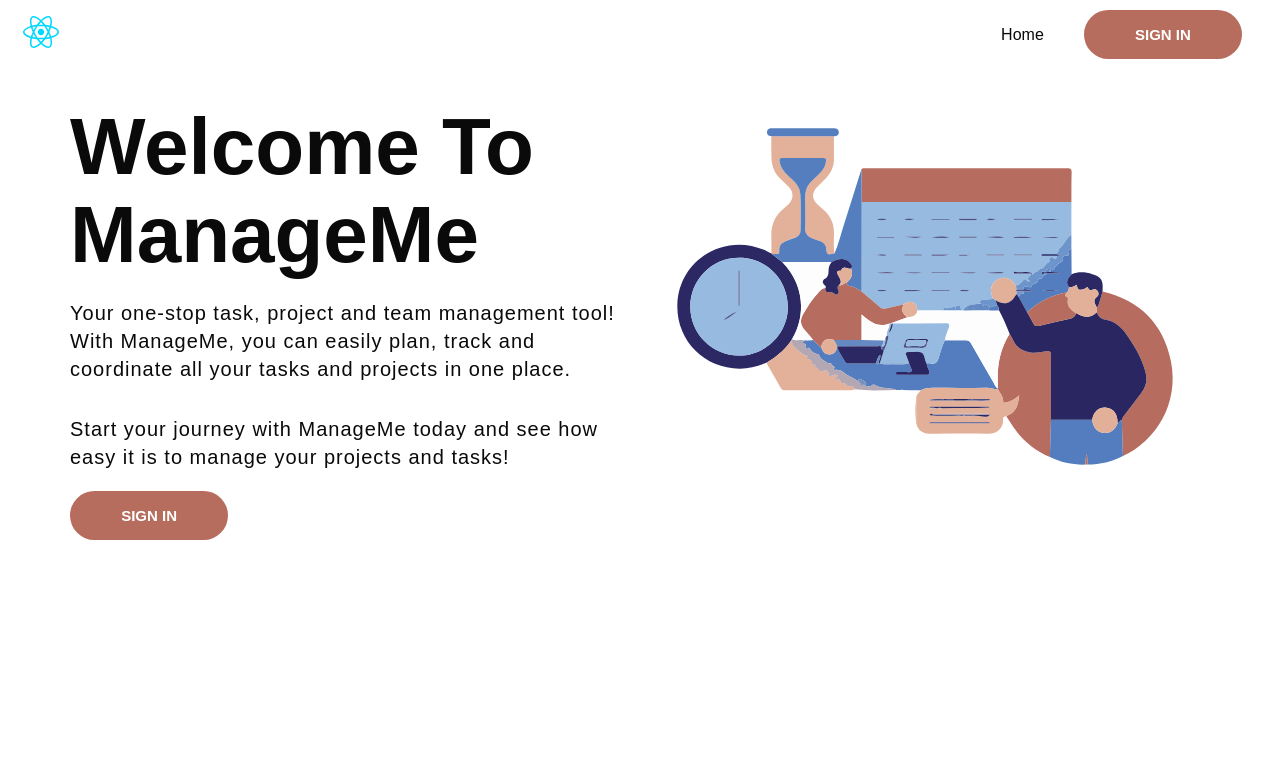
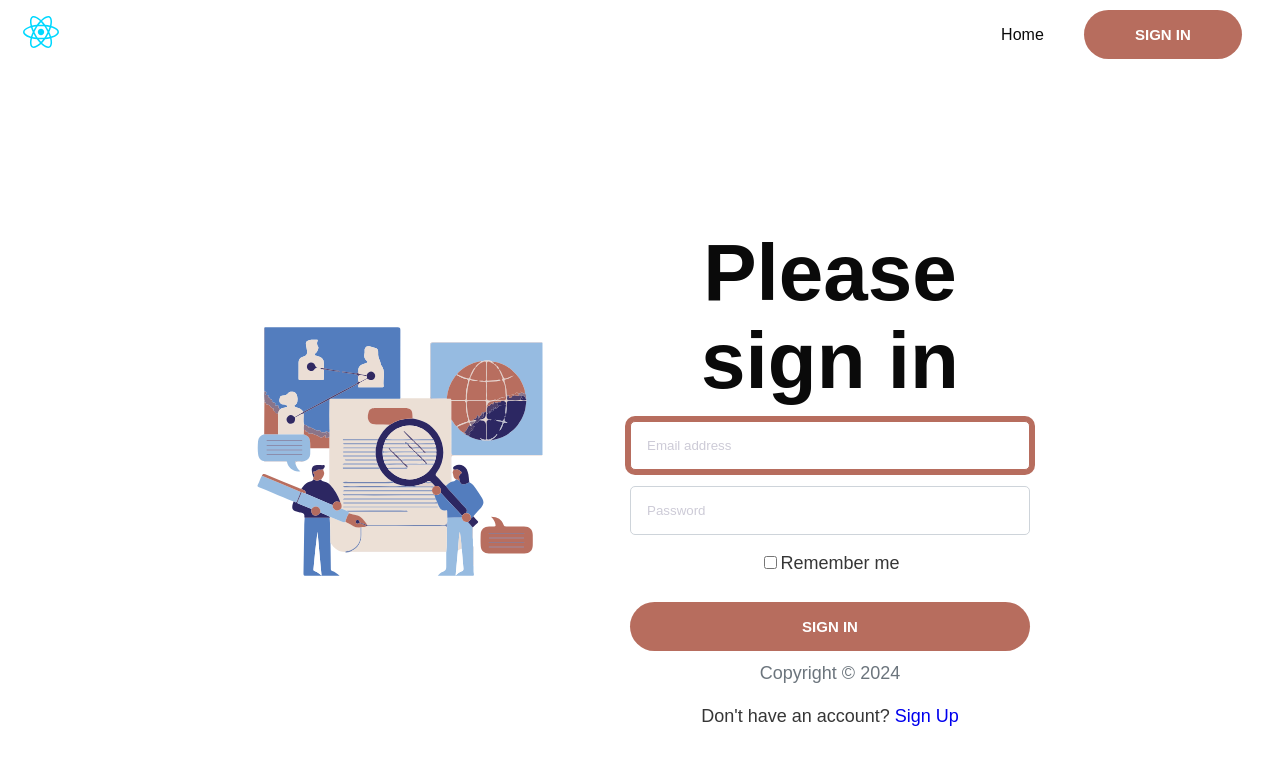
Before and after one commit to marek4882/ManagMe, a React (Vite) app: page /login in a window 1280 px wide. Shown: the top 764 px of the page. Built offline with nearby package versions, Linux system fonts and the light colour scheme.

Commit message:
SignIn page

```diff
--- a/package.json
+++ b/package.json
@@ -12,6 +12,7 @@
   "dependencies": {
     "react": "^18.2.0",
     "react-dom": "^18.2.0",
+    "react-router-dom": "^6.23.1",
     "uuid": "^9.0.1"
   },
   "devDependencies": {
--- a/src/App.tsx
+++ b/src/App.tsx
@@ -1,12 +1,18 @@
-import Button from "./components/Button";
+import { BrowserRouter, Route, Routes } from "react-router-dom";
 import "./index.css";
 import HomePage from "./pages/HomePage";
+import NavBar from "./components/NavBar";
+import SignInForm from './pages/SignInForm';
 
 function App() {
   return (
-    <>
-      <HomePage></HomePage>
-    </>
+    <BrowserRouter>
+      <NavBar />
+      <Routes>
+        <Route path="/" element={<HomePage />} />
+        <Route path="/login" element={<SignInForm />} />
+      </Routes>
+    </BrowserRouter>
   );
 }
 
--- a/src/components/Button.tsx
+++ b/src/components/Button.tsx
@@ -1,8 +1,9 @@
 import React from 'react'
+import { Link } from 'react-router-dom'
 
 function Button() {
   return (
-    <a href="#" className='btn btn--accent'>Sign in</a>
+    <a href="/login" className='btn btn--accent'>Sign in</a>
   )
 }
 
--- a/src/components/NavBar.tsx
+++ b/src/components/NavBar.tsx
@@ -15,7 +15,7 @@ function NavBar() {
           </svg>
           <ul className="list nav__list collapsible__content">
             <li className="nav__item">
-              <a href="#">Home</a>
+              <a href="/">Home</a>
             </li>
             <li className="nav__item">
               <Button></Button>
--- a/src/index.css
+++ b/src/index.css
@@ -199,11 +199,11 @@ ul {
 .nav__item > a:hover {
   color: var(--primary-color-hover);
 }
-.nav__item > .btn--accent{
-  color: var(--button-color)
+.nav__item > .btn--accent {
+  color: var(--button-color);
 }
-.nav__item > .btn--accent:hover{
-  color: var(--button-color)
+.nav__item > .btn--accent:hover {
+  color: var(--button-color);
 }
 .nav__toggler {
   opacity: 0.5;
@@ -291,3 +291,44 @@ ul {
   max-width: 1140px;
   margin: 0 auto;
 }
+
+/* Forms */
+
+.form-container {
+  display: flex;
+  justify-content: center;
+  align-items: center;
+  min-height: 100vh;
+  padding: 1rem;
+  gap:5rem;
+}
+
+.form-signin {
+  max-width: 400px;
+  text-align: center;
+  width: 100%;
+}
+.form-group {
+  margin: 1rem 0;
+}
+.form-control {
+  border: 1px solid #ced4da;
+  outline: 0;
+}
+.form-control:focus {
+  border: 1px solid var(--accent-color);
+  box-shadow: 0 0 0 5px var(--accent-color);
+}
+
+.form-control {
+  border-radius: 5px;
+  padding: 1rem;
+  width: 100%;
+}
+.btn--form {
+  width: 100%;
+}
+
+.muted {
+  color: #6c757d;
+}
--- a/src/main.tsx
+++ b/src/main.tsx
@@ -2,11 +2,9 @@ import React from 'react'
 import ReactDOM from 'react-dom/client'
 import App from './App.tsx'
 import './index.css'
-import NavBar from './components/NavBar.tsx'
 
 ReactDOM.createRoot(document.getElementById('root')!).render(
   <React.StrictMode>
-    <NavBar></NavBar>
     <App></App>
   </React.StrictMode>,
 )
--- a/src/pages/HomePage.tsx
+++ b/src/pages/HomePage.tsx
@@ -1,5 +1,5 @@
 import Button from "../components/Button";
-import heroImage from "../assets/hero-image.svg"; // Correct way to import images in React
+import heroImage from "../assets/hero-image.svg";
 
 function HomePage() {
   return (
--- /dev/null
+++ b/src/pages/SignInForm.tsx
@@ -0,0 +1,42 @@
+
+function SignInForm() {
+  return (
+    <section className="form-container">
+        <picture className="hero__image-container">
+            <img className="hero__image" src="src/assets/signinsignupimage.svg" alt="" />
+        </picture>
+      <form className="form-signin" action="" method="post">
+        <h1>Please sign in</h1>
+        <div className="form-group">
+          <input
+            className="form-control"
+            type="email"
+            placeholder="Email address"
+            minLength={5}
+            maxLength={255}
+            autoFocus
+          />
+        </div>
+        <div className="form-group">
+          <input
+            className="form-control"
+            type="password"
+            placeholder="Password"
+            maxLength={255}
+          />
+        </div>
+        <div className="form-group">
+          <input type="checkbox" id="remember-me" />
+          <label htmlFor="remember-me">Remember me</label>
+        </div>
+        <button className="btn btn--accent btn--form" type="submit">Sign in</button>
+        <p className="muted">Copyright &copy; 2024</p>
+      <p className="signup-message">
+        Don't have an account? <a href="/signup">Sign Up</a>
+      </p>
+      </form>
+    </section>
+  );
+}
+
+export default SignInForm;
```
Also changed, not shown: src/App.css (added), src/assets/signinsignupimage.svg (added), 1 other file (tests, documents, lock files or other folders).
